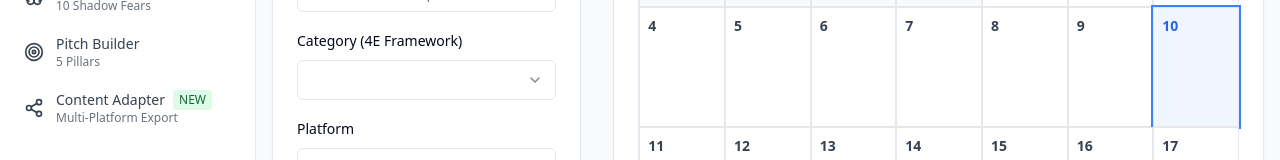
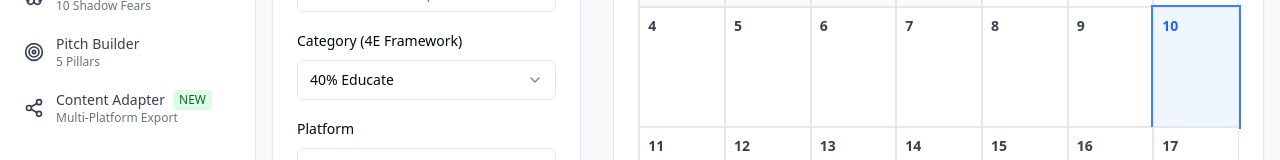
Before and after one commit to chiefmuhanelwa-create/full-content-system, a Next.js app: page /dashboard/calendar in a window 1280 px wide. Shown: the part 541-701 px from the top of the page. Built offline with nearby package versions, Linux system fonts and the light colour scheme.

Commit message:
fix: Update remaining calendar SelectItem values to match 4E percentages (40% Educate, 10% Earn)

```diff
--- a/app/dashboard/calendar/page.tsx
+++ b/app/dashboard/calendar/page.tsx
@@ -637,10 +637,10 @@ Built for sustainable content creation and business growth
                   <SelectValue />
                 </SelectTrigger>
                 <SelectContent>
-                  <SelectItem value="35% Educate">35% Educate</SelectItem>
+                  <SelectItem value="40% Educate">40% Educate</SelectItem>
                   <SelectItem value="30% Entertain">30% Entertain</SelectItem>
                   <SelectItem value="20% Encourage">20% Encourage</SelectItem>
-                  <SelectItem value="15% Earn">15% Earn</SelectItem>
+                  <SelectItem value="10% Earn">10% Earn</SelectItem>
                 </SelectContent>
               </Select>
             </div>
```
